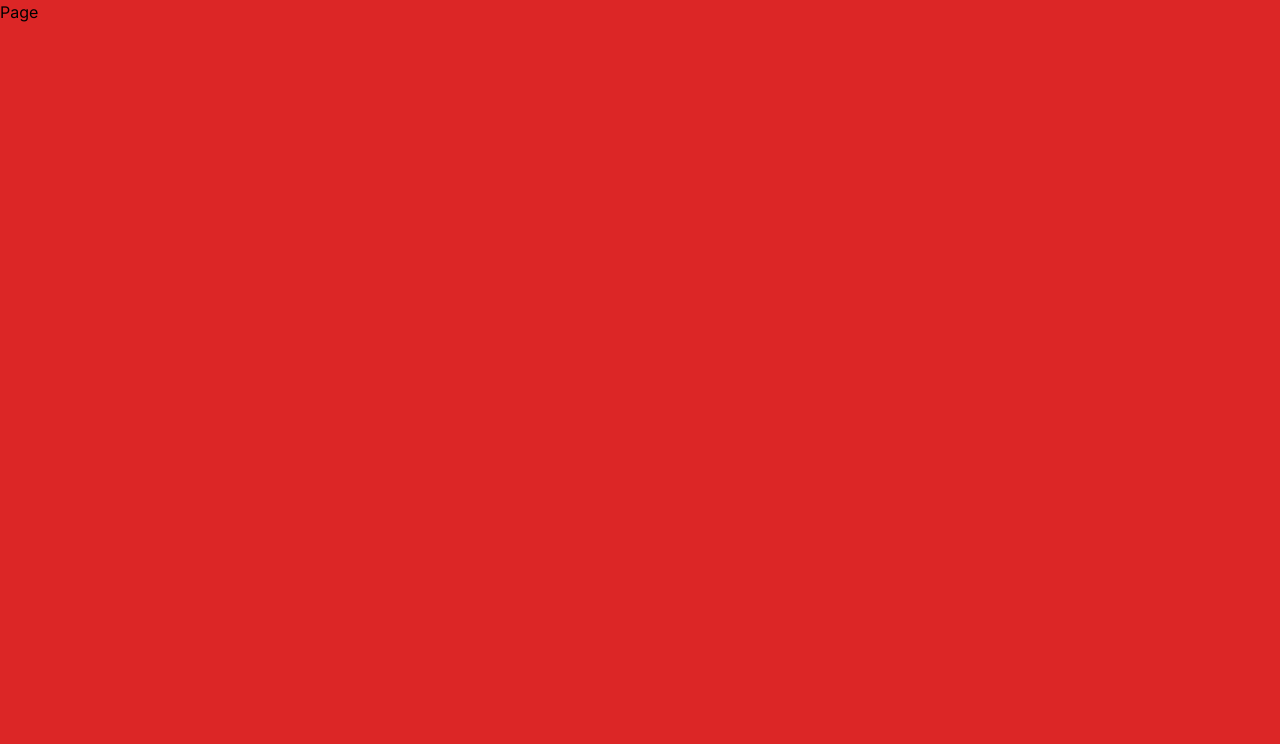
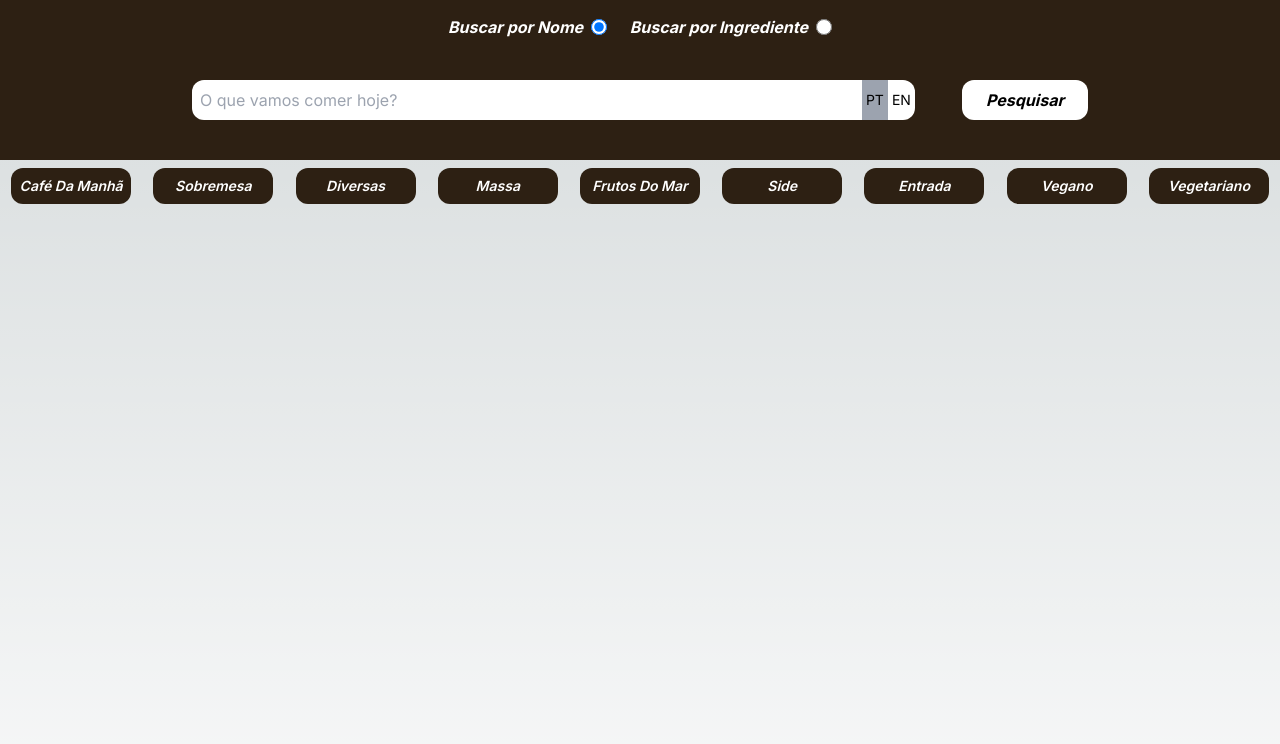
Before and after one commit to Arthur-Jr/Recipe, a Next.js app: page / in a window 1280 px wide. Shown: the top 744 px of the page. Built offline with nearby package versions, Linux system fonts and the light colour scheme.

Commit message:
feat: Add provider and header component main page

```diff
--- a/src/app/page.js
+++ b/src/app/page.js
@@ -1,7 +1,12 @@
+import { Header } from "@/components";
+import AppProvider from "@/context/AppProvider";
+
 export default function Home() {
   return (
-    <main className="bg-red-600 h-[1000px]">
-      Page
-    </main>
+    <AppProvider>
+      <main className="h-[1000px]">
+        <Header />
+      </main>
+    </AppProvider>
   )
 }
```
